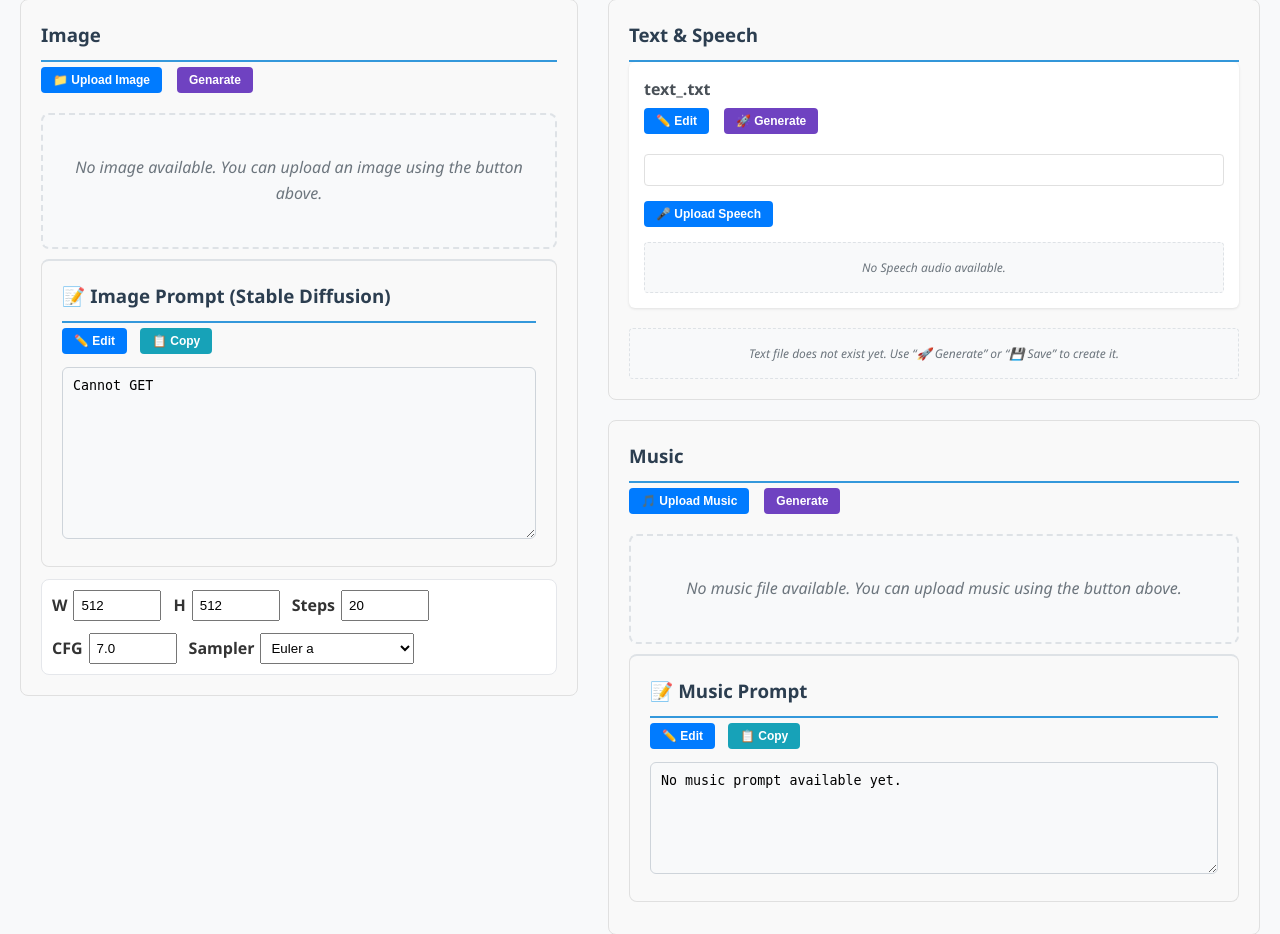
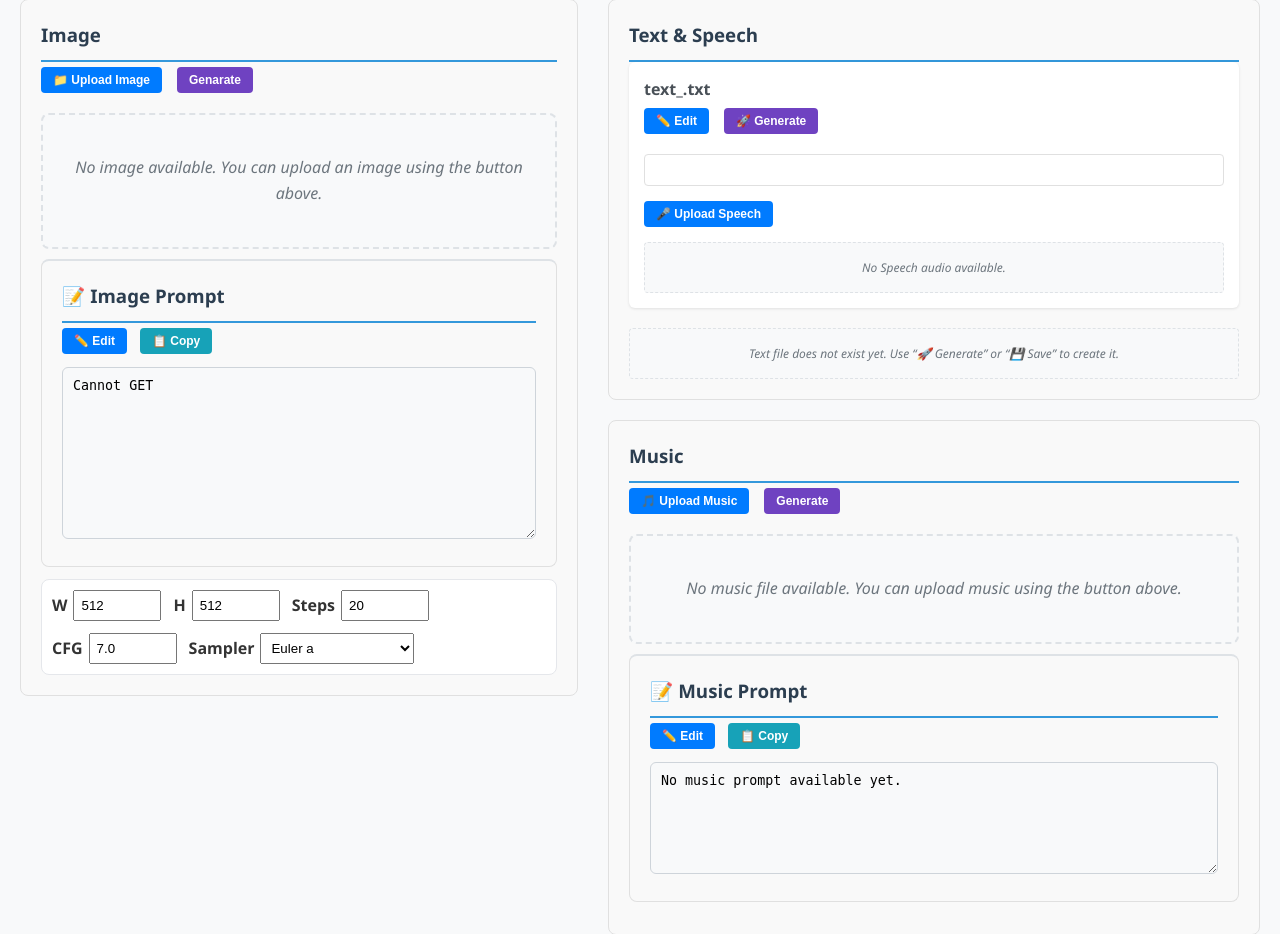
Before and after one commit to joyk0117/GeNarrative, a Flask app: template ui/app/templates/scene_detail.html in a window 1280 px wide. Shown: the part 209-1143 px from the top of the page. Run offline with Flask 3, Linux system fonts and the light colour scheme; the template is opened without the code that fills it, so the values that code supplies are empty; some libraries are stand-ins or nearby versions.

Commit message:
refactor(scene_detail): simplify prompt section titles by removing redundant descriptors

```diff
--- a/ui/app/templates/scene_detail.html
+++ b/ui/app/templates/scene_detail.html
@@ -53,7 +53,7 @@
                 </div>
                 <!-- 画像直下：Image Prompt セクション -->
                 <section class="scene-section image-prompt-section" style="margin-top: 10px; border-top: 2px solid #dee2e6; padding-top: 20px;">
-                    <h3>📝 Image Prompt (Stable Diffusion)</h3>
+                    <h3>📝 Image Prompt</h3>
                     <div class="prompt-controls" style="display:flex; gap:8px; align-items:center; margin-bottom:8px;">
                         <button class="btn btn-edit" onclick="togglePromptEdit()">✏️ Edit</button>
                         <button class="btn btn-save" id="btn-prompt-save" onclick="saveImagePrompt()" style="display:none;">💾 Save</button>
@@ -121,7 +121,7 @@
                 </div>
                 <!-- 画像直下：Image Prompt セクション -->
                 <section class="scene-section image-prompt-section" style="margin-top: 10px; border-top: 2px solid #dee2e6; padding-top: 20px;">
-                    <h3>📝 Image Prompt (Stable Diffusion)</h3>
+                    <h3>📝 Image Prompt</h3>
                     <div class="prompt-controls" style="display:flex; gap:8px; align-items:center; margin-bottom:8px;">
                         <button class="btn btn-edit" onclick="togglePromptEdit()">✏️ Edit</button>
                         <button class="btn btn-save" id="btn-prompt-save" onclick="saveImagePrompt()" style="display:none;">💾 Save</button>
@@ -1285,7 +1285,7 @@ function loadMusicPromptFile(sceneId, filename) {
                 ta.value = txt.trim();
                 ta.readOnly = true;
                 const h3 = ta.closest('.music-prompt-section')?.querySelector('h3');
-                if (h3) h3.textContent = '📝 Music Prompt (Actual)';
+                if (h3) h3.textContent = '📝 Music Prompt';
                 return;
             }
         })
```
